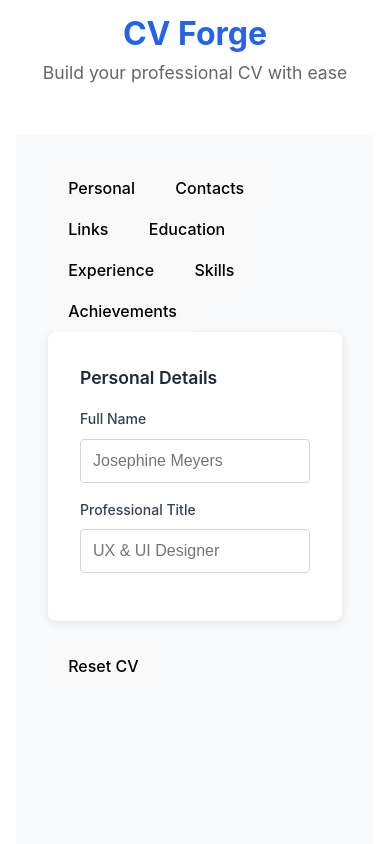
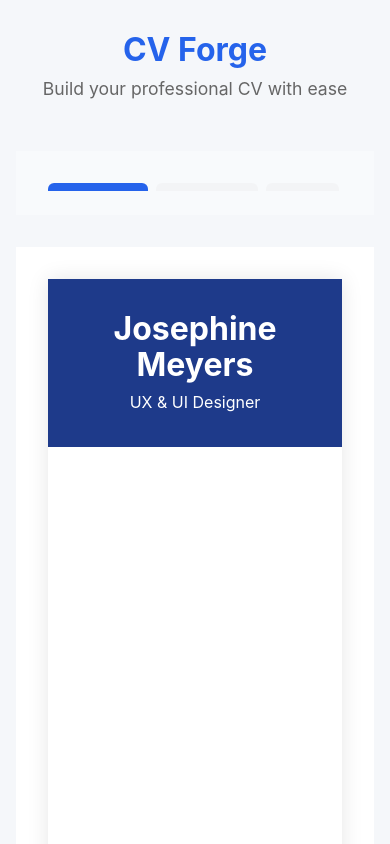
Before and after one commit to singharyan006/cv-forge, a React (Vite) app: page / in a window 390 px wide. Shown: the top 844 px of the page. Built offline with nearby package versions, Linux system fonts and the light colour scheme.

Commit message:
Update App.css with improved layout and responsive design

```diff
--- a/src/App.css
+++ b/src/App.css
@@ -8,16 +8,18 @@
   font-family: -apple-system, BlinkMacSystemFont, 'Segoe UI', 'Roboto', sans-serif;
   line-height: 1.6;
   color: #333;
+  background-color: #f5f7fa;
 }
 
 .app {
   min-height: 100vh;
-  padding: 2rem;
+  padding: 1rem;
 }
 
 header {
   text-align: center;
-  margin-bottom: 3rem;
+  margin-bottom: 2rem;
+  padding: 1rem;
 }
 
 header h1 {
@@ -34,61 +36,75 @@
 main {
   display: grid;
   grid-template-columns: 1fr 1fr;
-  gap: 3rem;
-  max-width: 1200px;
+  gap: 2rem;
+  max-width: 1400px;
   margin: 0 auto;
+  height: calc(100vh - 150px);
 }
 
-.form-section, .preview-section {
-  background: white;
-  padding: 2rem;
-  border-radius: 8px;
-  box-shadow: 0 2px 10px rgba(0, 0, 0, 0.1);
-}
-
-.form-section h2, .preview-section h2 {
-  margin-bottom: 1.5rem;
-  color: #1f2937;
-  border-bottom: 2px solid #2563eb;
+/* Form navigation styling */
+.form-nav {
+  display: flex;
+  gap: 0.5rem;
+  margin-bottom: 1rem;
+  overflow-x: auto;
   padding-bottom: 0.5rem;
 }
 
-.form-section form {
+.form-nav button {
+  padding: 0.75rem 1rem;
+  border: none;
+  background: #f3f4f6;
+  color: #4b5563;
+  font-weight: 600;
+  border-radius: 6px;
+  cursor: pointer;
+  transition: all 0.2s;
+  white-space: nowrap;
+}
+
+.form-nav button:hover {
+  background: #e5e7eb;
+}
+
+.form-nav button.active {
+  background: #2563eb;
+  color: white;
+}
+
+/* Form sections container */
+.form-container {
   display: flex;
   flex-direction: column;
-  gap: 1rem;
+  height: 100%;
+  overflow: hidden;
 }
 
-.form-section input {
-  padding: 0.75rem;
-  border: 1px solid #d1d5db;
-  border-radius: 4px;
-  font-size: 1rem;
-  transition: border-color 0.2s;
+.form-sections {
+  flex-grow: 1;
+  overflow-y: auto;
+  padding-right: 0.5rem;
 }
 
-.form-section input:focus {
-  outline: none;
-  border-color: #2563eb;
-  box-shadow: 0 0 0 3px rgba(37, 99, 235, 0.1);
+/* Action buttons */
+.action-buttons {
+  margin-top: 2rem;
+  display: flex;
+  justify-content: flex-end;
 }
 
-.cv-preview {
-  background: #f9fafb;
-  padding: 2rem;
-  border-radius: 4px;
-  border: 1px solid #e5e7eb;
+.reset-btn {
+  background-color: #ef4444;
+  color: white;
+  border: none;
+  padding: 0.75rem 1.5rem;
+  border-radius: 6px;
+  cursor: pointer;
+  transition: background-color 0.2s;
 }
 
-.cv-preview h3 {
-  font-size: 1.5rem;
-  margin-bottom: 1rem;
-  color: #1f2937;
-}
-
-.cv-preview p {
-  margin-bottom: 0.5rem;
-  color: #4b5563;
+.reset-btn:hover {
+  background-color: #dc2626;
 }
 
 @media (max-width: 768px) {
```
